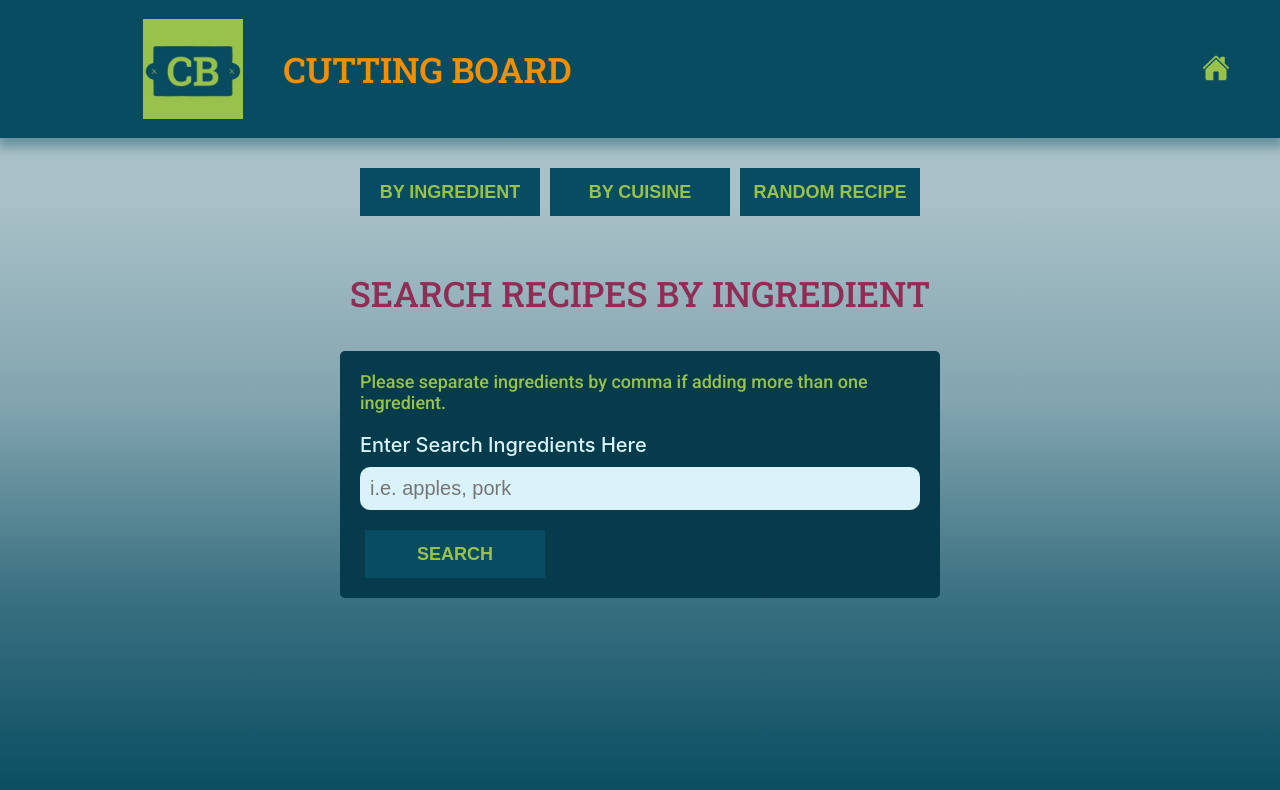
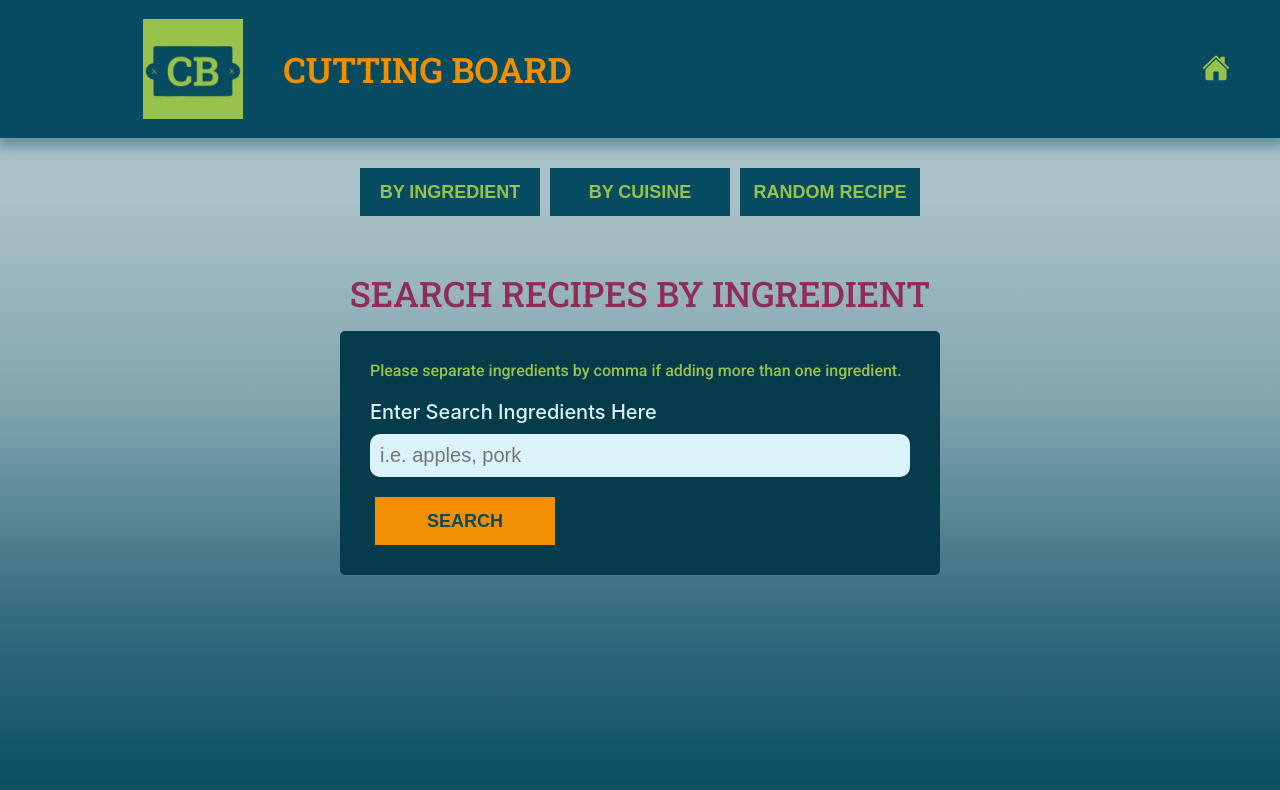
Before and after one commit to Andrew-Horvath/cutting-board, a React (Create React App) app: page /ingredient in a window 1280 px wide. Shown: the top 790 px of the page. Built offline with nearby package versions, Linux system fonts and the light colour scheme; the HTML template or start-up script is replaced by a standard one.

Commit message:
finished formatting form. working on results page

```diff
--- a/src/App.js
+++ b/src/App.js
@@ -11,12 +11,12 @@ function App() {
 
   return (
     // main setup for app. sets routes for navigation and adds the header component.
-    <div>
+    <div id='app-main-div'>
       <main style={styles.containerMain}>
 
           <Header />
               <MainNav />
-        <section style={styles.container} className='app-section-container'>
+        <section className='app-section-container'>
                 <Routes>
                   <Route path='/' element={<Dashboard />} />
                   <Route path='ingredient' element={<Ingredient />} />
@@ -39,10 +39,6 @@ const styles = {
   containerMain: {
     width: '100%',
   },
-
-  container: {
-
-    },
     header: {
         margin: '5rem 0 0 0',
     },
--- /dev/null
+++ b/src/components/ButtonSearch.js
@@ -0,0 +1,44 @@
+import React from 'react'
+import styled from 'styled-components';
+
+//standard button component
+const ButtonSearch = props => {
+    return (
+        <Search>
+            {props.btnText}
+        </Search>
+
+    )
+}
+export default ButtonSearch
+
+const Search = styled.button`
+    height: 4.8rem;
+    width: 12rem;
+    background: rgba(241, 143, 1, 1);
+    font-size: 1.4rem;
+    font-weight: 700;
+    color: rgba(8, 76, 97, 1);
+    text-transform: uppercase;
+    border: none;
+    cursor: pointer;
+
+    &:hover {
+        color: #99c24d;
+        background: #d81159;
+    }
+
+    @media (min-width: 500px) {
+        padding: 1rem;
+        font-size: 1.6rem;
+        width: 16rem;
+        margin: 0 .1rem;
+    }
+
+    @media (min-width: 600px) {
+        padding: 1rem;
+        font-size: 1.8rem;
+        width: 18rem;
+        margin: 0 .5rem;
+    }
+`
--- a/src/components/SearchForm.js
+++ b/src/components/SearchForm.js
@@ -1,6 +1,6 @@
 import React, { useState } from 'react';
 import styled from 'styled-components';
-import SearchButton from './ButtonStandard';
+import SearchButton from './ButtonSearch';
 import { Link } from 'react-router-dom';
 
 const SearchForm = props => {
@@ -42,17 +42,9 @@ const styles = {
     textAlign: 'center',
     color: 'rgba(143, 45, 86, 1)',
     lineHeight: '1',
-    margin: '0rem 0 4rem 0'
+    margin: '0rem 0 2rem 0'
   },
-  formInstruct: {
-    color: 'rgba(241, 143, 1, 1)',
-    fontSize: '1.8rem',
-    fontFamily: 'Roboto, Roboto Slab, sans-serif',
-    fontWeight: '500',
-    textAlign: 'center',
-    margin: '0 auto',
-    width: '85%',
-  }
+
 }
 
 const StyledForm = styled.form`
@@ -63,6 +55,9 @@ const StyledForm = styled.form`
         margin: .5rem auto;
         background: rgba(6, 59, 75, 1);
 
+        @media (min-width: 400px) {
+           padding: 3rem;
+        }
         @media (min-width: 600px) {
           max-width: 60rem;
         }
@@ -72,7 +67,11 @@ const StyledForm = styled.form`
             font-size: 1.8rem;
             font-family: Roboto, Roboto Slab, sans-serif;
             font-weight: 500;
-            margin: 0 auto 2rem;
+            margin: 0 0 2rem 0;
+
+              @media (min-width: 600px) {
+                font-size: 1.6rem;
+          }
         }
 
         fieldset {
--- a/src/pages/SearchResults.js
+++ b/src/pages/SearchResults.js
@@ -40,12 +40,14 @@ function SearchResults() {
     if (err) return "Error!";
 
   return (
-    <RecipesStyled>
+    <RecipesStyled id='search-results-div'>
+
         {userSearch.map (data => (
-
             <div key={data.id} className="recipe-card">
-              <h3 className='recipe-title'>{data.title}</h3>
-                <p><img className='recipe-img' src={data.image} alt='recipe finished product' /></p>
+              <div className="recipe-card-content">
+                <h3 className='recipe-title'>{data.title}</h3>
+                  <img className='recipe-img' src={data.image} alt='recipe finished product' />
+              </div>
             </div>
 
         ))}
@@ -71,14 +73,28 @@ const styles = {
 }
 
 const RecipesStyled = styled.div `
-        box-sizing: border-box;
-        height: 100%;
-        padding: 2rem;
+    box-sizing: border-box;
+    padding: 1rem;
+    display: flex;
+    flex-direction: column;
+    justify-content: space-evenly;
+    gap: 2rem;
+
+
 
   .recipe-card {
+    box-sizing: border-box;
     padding: 1.5rem;
     background: rgba(241, 143, 1, .8);
-    margin: 0 0 2rem 0;
+    margin: 0 auto 2rem;
+    width: min(100%, 40rem);
+  }
+
+  .recipe-card-content {
+    background: green;
+    margin: 0 auto;
+    width: min(100%, 50rem);
+    text-align: center;
 
   }
 
@@ -88,8 +104,8 @@ const RecipesStyled = styled.div `
     font-weight: 700;
     text-transform: uppercase;
     color: rgba(8, 76, 97, 1);
-    width: 50%;
-    margin: 0 0 1rem 0;
+    margin: 0 auto 1rem;
+    width: 25rem;
 
     white-space: nowrap;
     overflow: hidden;
@@ -97,6 +113,7 @@ const RecipesStyled = styled.div `
   }
 
   .recipe-img {
-    width: min(75%, 20rem);
+    box-sizing: border-box;
+    width: min(100%, 35rem);
   }
 `
```
